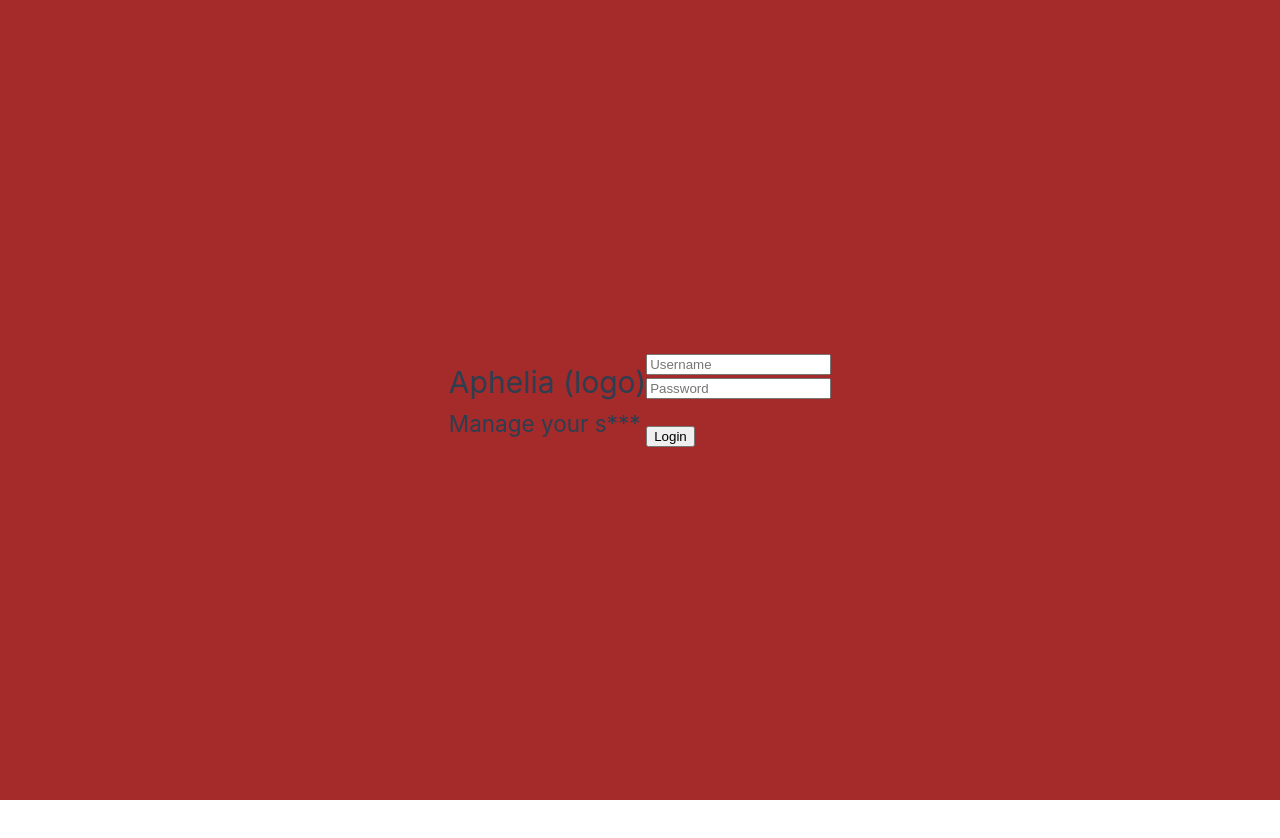
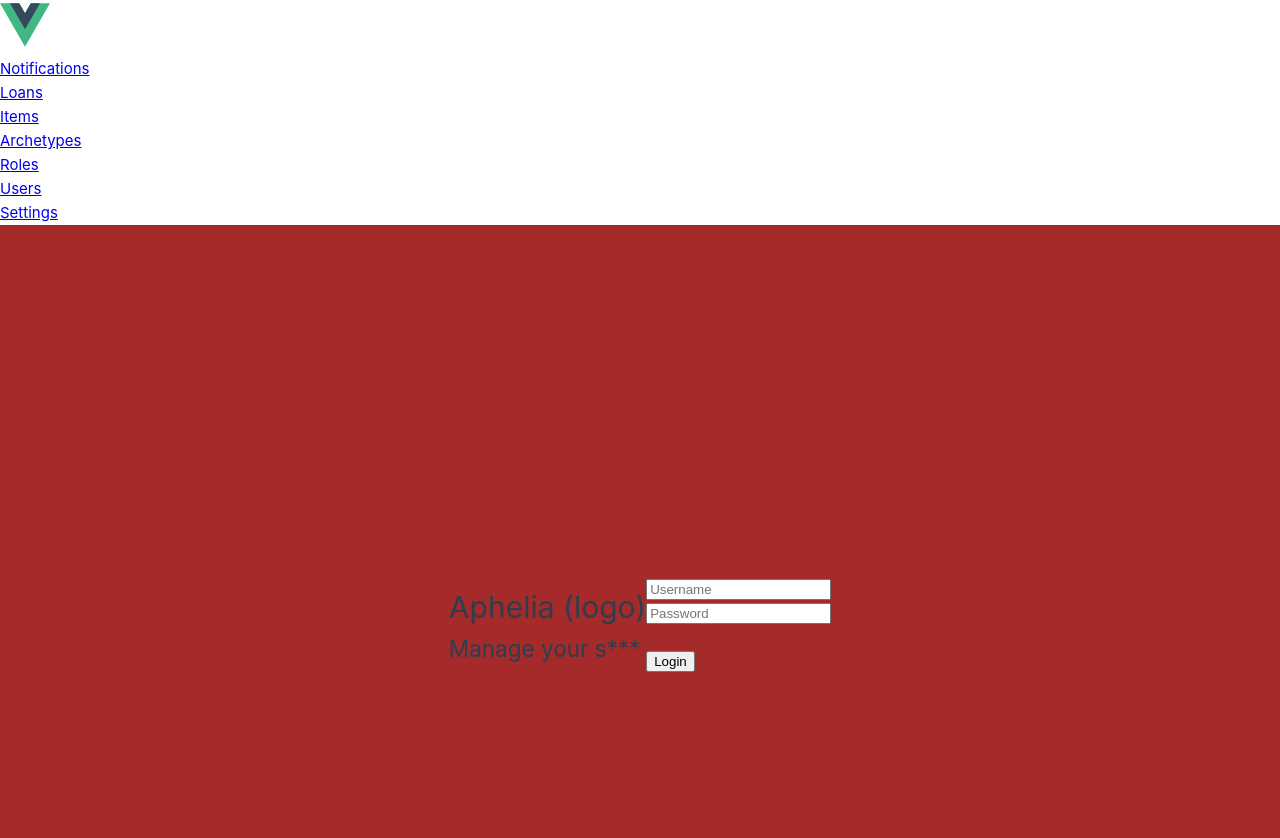
Before and after one commit to Appl3s-3/Aphelia-Front, a Vue app: page / in a window 1280 px wide. Shown: the top 838 px of the page. Before the commit the page ends 800 px from the top, so only its background shows below. Built offline with nearby package versions, Linux system fonts and the light colour scheme.

Commit message:
navbar links now work

```diff
--- a/src/components/NavigationBar.vue
+++ b/src/components/NavigationBar.vue
@@ -4,42 +4,51 @@
 <template>
     <!-- Appl3s to I_Agreed: I think <nav> is the correct tag to use, since technically there'd be a <header> in the <nav>, but that also doesn't make sense -->
         <!-- TODO: change links to vue links -->
-    <header>
-        <nav id="navbar">
-            <a href="dashboard.vue" class="nav-button" id="nav-dashboard">
-                <img src="../assets/logo.svg">
-            </a>
+    <div id="navbar">
+        <nav id="navbar-nav">
+            <router-link to="home" class="nav-button" id="nav-home">
+                <img src="../assets/logo.svg" id="logo">
+            </router-link>
 
-            <a href="Notifications.vue" class="nav-button" id="nav-notifications">
+            <router-link to="Notifications" class="nav-button" id="nav-notifications">
                 Notifications
-            </a>
+            </router-link>
 
-            <a href="Loans.vue" class="nav-button" id="nav-loans">
+            <router-link to="Loans" class="nav-button" id="nav-loans">
                 Loans
-            </a>
+            </router-link>
 
-            <a href="Items.vue" class="nav-button" id="nav-items">
+            <router-link to="Items" class="nav-button" id="nav-items">
                 Items
-            </a>
+            </router-link>
 
-            <a href="Archetypes.vue" class="nav-button" id="nav-archetypes">
+            <router-link to="Archetypes" class="nav-button" id="nav-archetypes">
                 Archetypes
-            </a>
+            </router-link>
 
-            <a href="Roles.vue" class="nav-button" id="nav-roles">
+            <router-link to="Roles" class="nav-button" id="nav-roles">
                 Roles
-            </a>
+            </router-link>
 
-            <a href="Users.vue" class="nav-button" id="nav-users">
+            <router-link to="Users" class="nav-button" id="nav-users">
                 Users
-            </a>
+            </router-link>
 
-            <a href="Settings.vue" class="nav-button" id="nav-settings">
+            <router-link to="Settings" class="nav-button" id="nav-settings">
                 Settings
-            </a>
+            </router-link>
         </nav>
-    </header>
+    </div>
 </template>
 
 <style scoped>
+.nav-button {
+    display: block;
+}
+
+#logo {
+    width: 50px;
+    height: 50px;
+}
+
 </style>https://github.com/Appl3s-3/apheleia
--- a/src/views/Landing.vue
+++ b/src/views/Landing.vue
@@ -1,8 +1,10 @@
 <script setup>
-    import LogoSVG from '../assets/logo.svg' // for some reason using this in the html prevents the whole thing from rendering
+    import LogoSVG from '../assets/logo.svg'
+import NavigationBar from '../components/NavigationBar.vue'; // for some reason using this in the html prevents the whole thing from rendering
 </script>
 
 <template>
+    <NavigationBar />
     <div id="landing">
         <div id="landing-left">
             <!-- Left side of landing page -->
```
